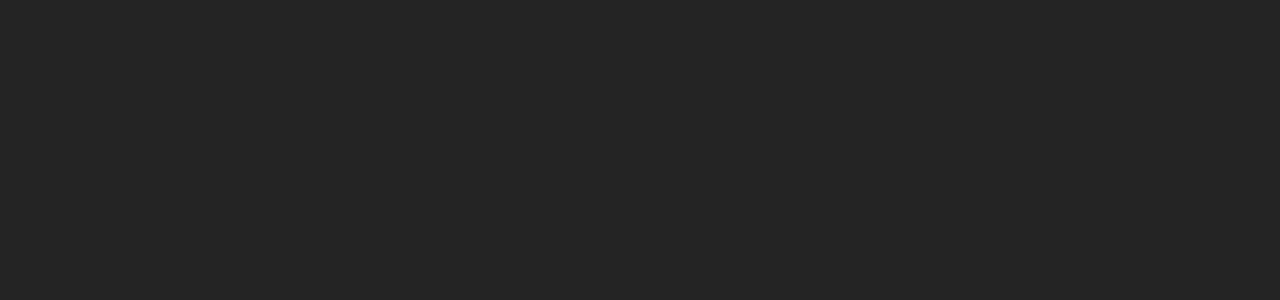
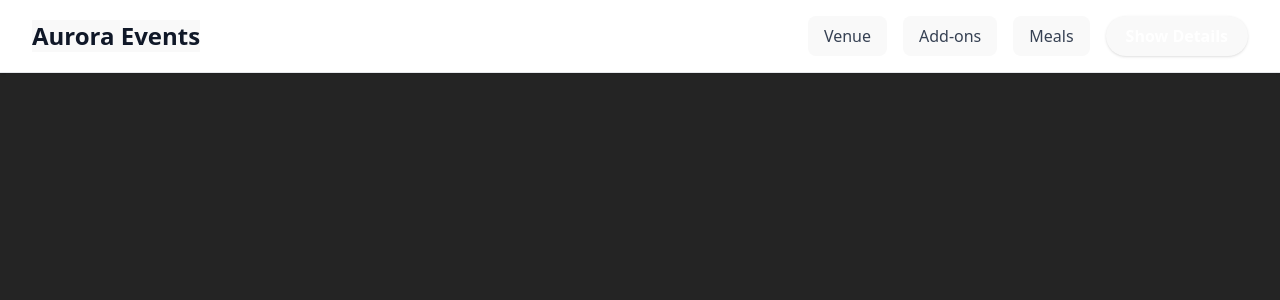
Before and after one commit to cassy-deladia/Conference-Expense-Planner, a React (Vite) app: page / in a window 1280 px wide. Both pictures are taken after a click on the button "Start Planning". Shown: the top 300 px of the page. Built offline with nearby package versions, Linux system fonts and the light colour scheme.

Commit message:
Navigation bar done!!!!

```diff
--- a/src/App.tsx
+++ b/src/App.tsx
@@ -1,21 +1,13 @@
 import { useState } from 'react';
 import Home from './components/Home.tsx'
+import NavBar from './components/NavBar.tsx';
 
 function App() {
   const [isHome, setIsHome] = useState(true);
+  const [route, setRoute] = useState<'venue' | 'addons' | 'meals'>('venue');
 
   const handleIsHomeChange = () => {
     setIsHome(e => !e);
-  }
-
-  const handleQuantityOnChange = (setter: React.Dispatch<React.SetStateAction<any[]>>) => {
-    return (index: number, value: number) => {
-      setter(prev => {
-        const newItem = [...prev]
-        newItem[index].quantity = value;
-        return newItem;
-      });
-    }
   }
 
   return (
@@ -24,6 +16,24 @@
       <div className="relative z-10">
         {isHome && <Home onClick={handleIsHomeChange} />}
 
+        {!isHome && (
+          <div className="min-h-screen">
+            <NavBar
+              onClick={handleIsHomeChange}
+              toAddons={() => {
+                setRoute('addons')
+              }}
+              toVenue={() => {
+                setRoute('venue')
+              }}
+              toMeals={() => {
+                setRoute('meals')
+              }}
+              toSummary={() => () => { }}
+            />
+          </div>
+        )}
+
       </div>
     </div>
   )
--- /dev/null
+++ b/src/components/NavBar.tsx
@@ -0,0 +1,56 @@
+
+type NavBarProps = {
+  onClick: () => void;
+  toVenue: () => void;
+  toAddons: () => void;
+  toMeals: () => void;
+  toSummary: () => void;
+}
+
+export default function NavBar({
+  onClick,
+  toVenue,
+  toAddons,
+  toMeals,
+  toSummary,
+}: NavBarProps) {
+  return (
+    <nav className="flex items-center justify-between bg-white border-b border-gray-200 px-8 py-4 shadow-sm">
+      {/* Brand */}
+      <button
+        className="font-bold text-2xl text-gray-900 hover:text-gray-700 transition-colors"
+        onClick={onClick}
+      >
+        Aurora Events
+      </button>
+
+      {/* Navigation Links */}
+      <div className="flex gap-4">
+        <button
+          className="text-gray-700 hover:text-black font-medium px-4 py-2 rounded-lg transition-colors"
+          onClick={toVenue}
+        >
+          Venue
+        </button>
+        <button
+          className="text-gray-700 hover:text-black font-medium px-4 py-2 rounded-lg transition-colors"
+          onClick={toAddons}
+        >
+          Add-ons
+        </button>
+        <button
+          className="text-gray-700 hover:text-black font-medium px-4 py-2 rounded-lg transition-colors"
+          onClick={toMeals}
+        >
+          Meals
+        </button>
+        <button
+          className="bg-black text-white font-semibold px-5 py-2 rounded-full shadow hover:bg-gray-800 transition-colors"
+          onClick={toSummary}
+        >
+          Show Details
+        </button>
+      </div>
+    </nav>
+  )
+}
```
